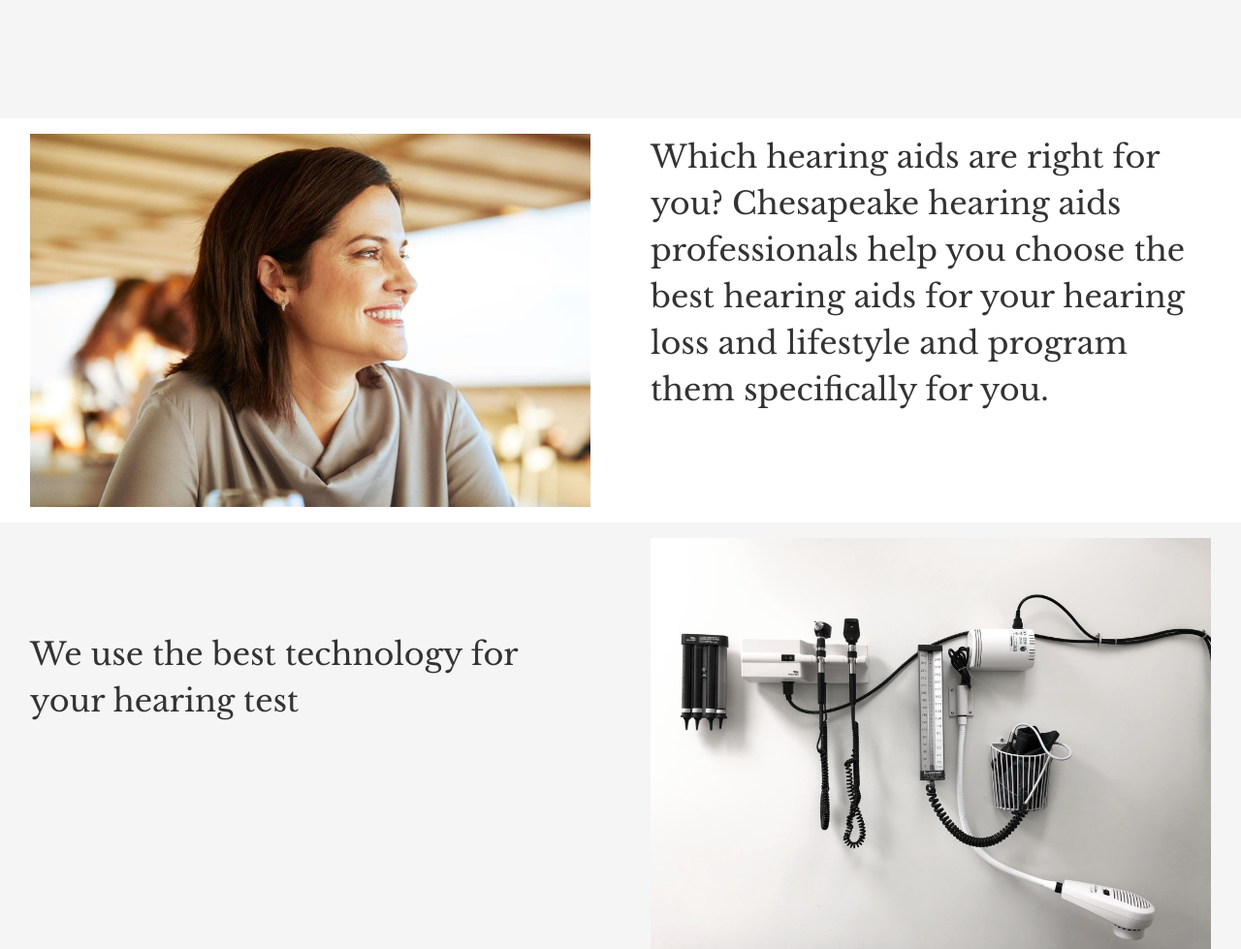
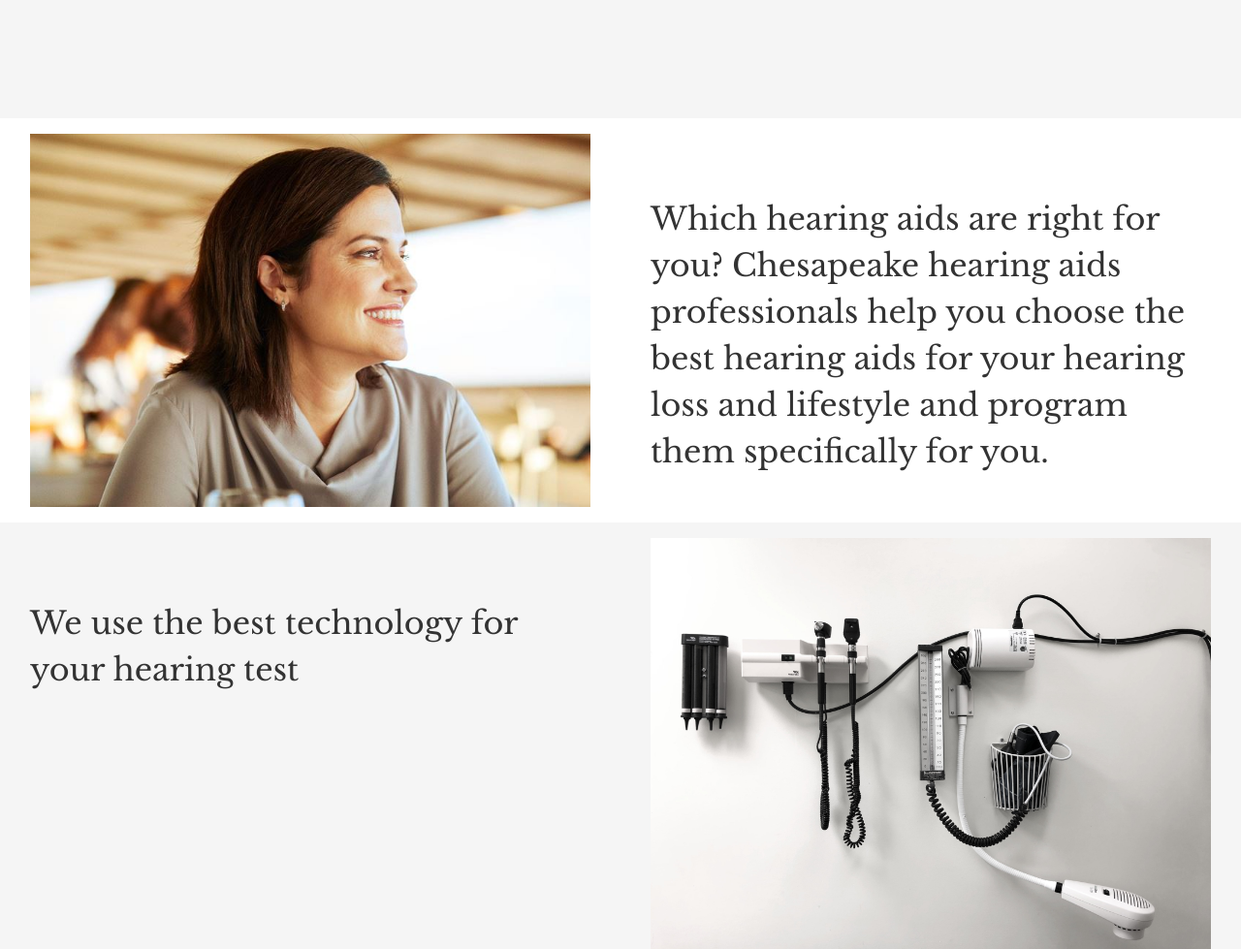
Before and after one commit to CooperHiggins/chesapeakehearingaids, a plain HTML site: page index.html in a window 1280 px wide. Shown: the part 1260-2239 px from the top of the page at 97% size. Drawn offline with nearby package versions, Linux system fonts and the light colour scheme.

Commit message:
changed tada-main-box-two padding top declaration to a value of 5em

```diff
--- a/index.html
+++ b/index.html
@@ -205,7 +205,7 @@
         </div>
 
         <div class="col-12 col-sm-6">
-            <div class="tada-main-box">
+            <div class="tada-main-box-two">
               <p class="tada-h2">Which hearing aids are right for you? Chesapeake hearing aids professionals help you choose the best hearing aids for your hearing loss and lifestyle and program them specifically for you.
               </p>
             </div>
--- a/styles/main.css
+++ b/styles/main.css
@@ -360,7 +360,7 @@
         padding: 1em 1em 1em 1em;
     }
     .tada-main-box-two {
-        padding: 7em 1em 1em 1em;
+        padding: 5em 1em 1em 1em;
     }
     .tada-bg-box {
         border: solid;
```
